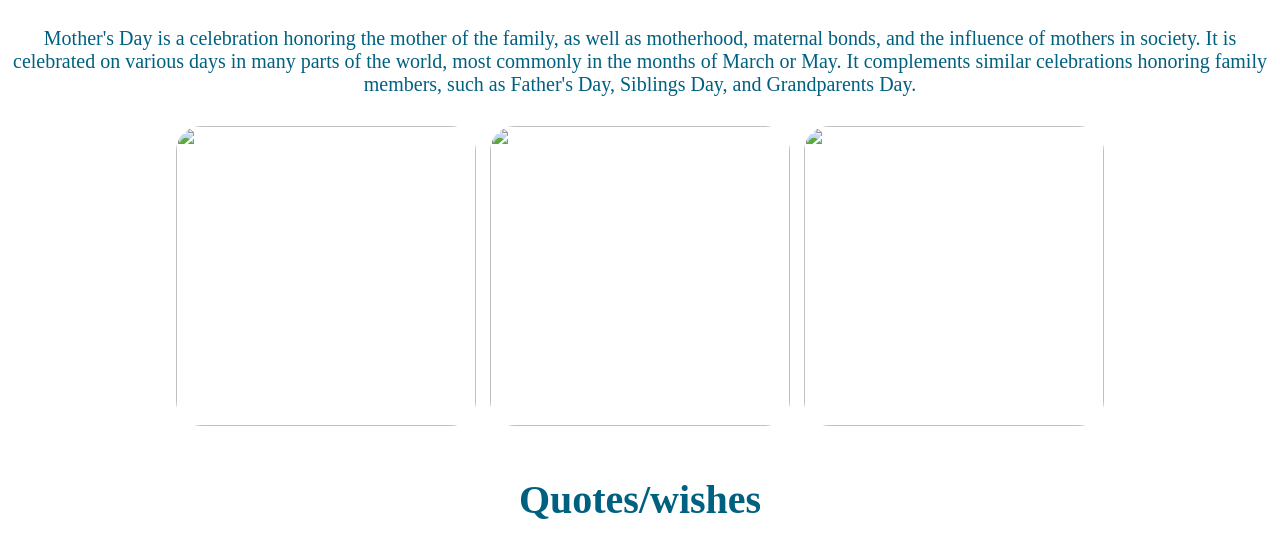
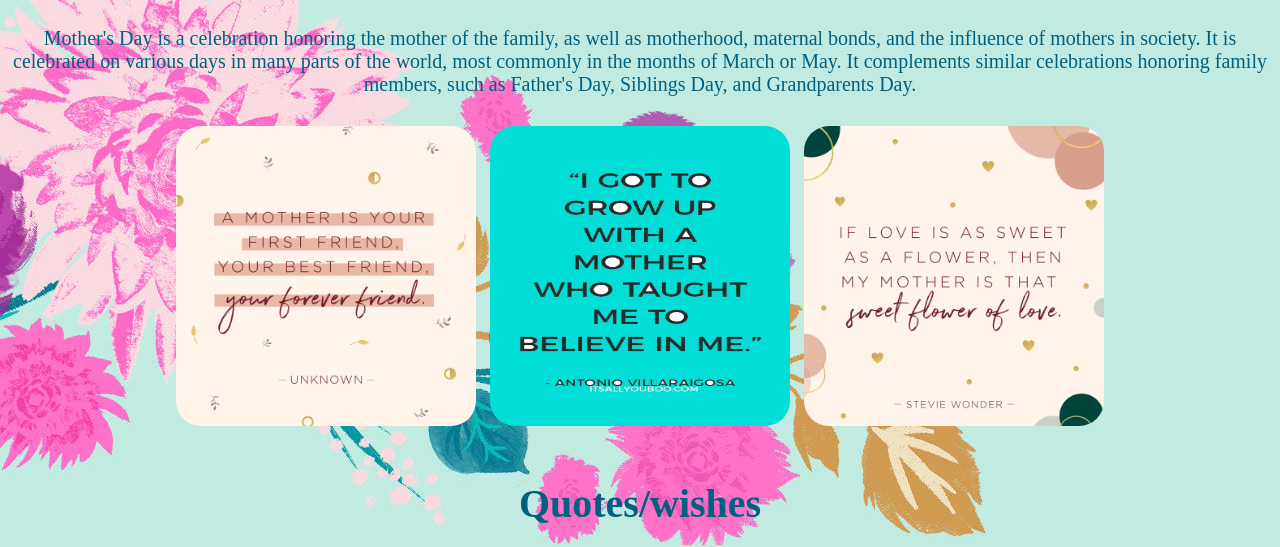
Before and after one commit to MahamSiddiqui/Mothers-day, a plain HTML site: page index.html in a window 1280 px wide. Shown: the part 255-802 px from the top of the page. Drawn offline with Linux system fonts and the light colour scheme.

Commit message:
Add files via upload

```diff
--- a/index.html
+++ b/index.html
@@ -51,9 +51,9 @@
             Siblings Day, and Grandparents Day.</p>
         <section>
             <div class="media">
-                <img src="mday.gif">
-                <img src="mothersday1.jpg">
-                <img src="mday1.gif">
+                <img src="mothers/mday.gif">
+                <img src="mothers/mothersday1.jpg">
+                <img src="mothers/mday1.gif">
 
             </div>
         </section>
--- a/style.css
+++ b/style.css
@@ -1,5 +1,5 @@
 body{
-    background-image: url("nav.jpg");
+    background-image: url("mothers/nav.jpg");
     font-family: 'Josefin Slab', serif;
 
 
```
